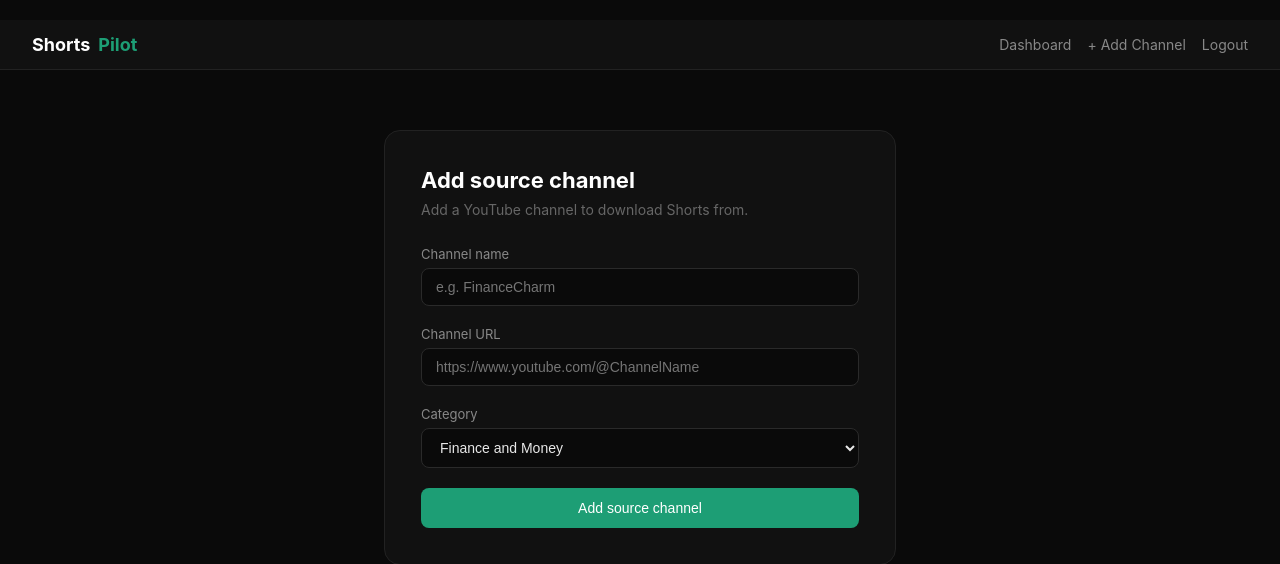
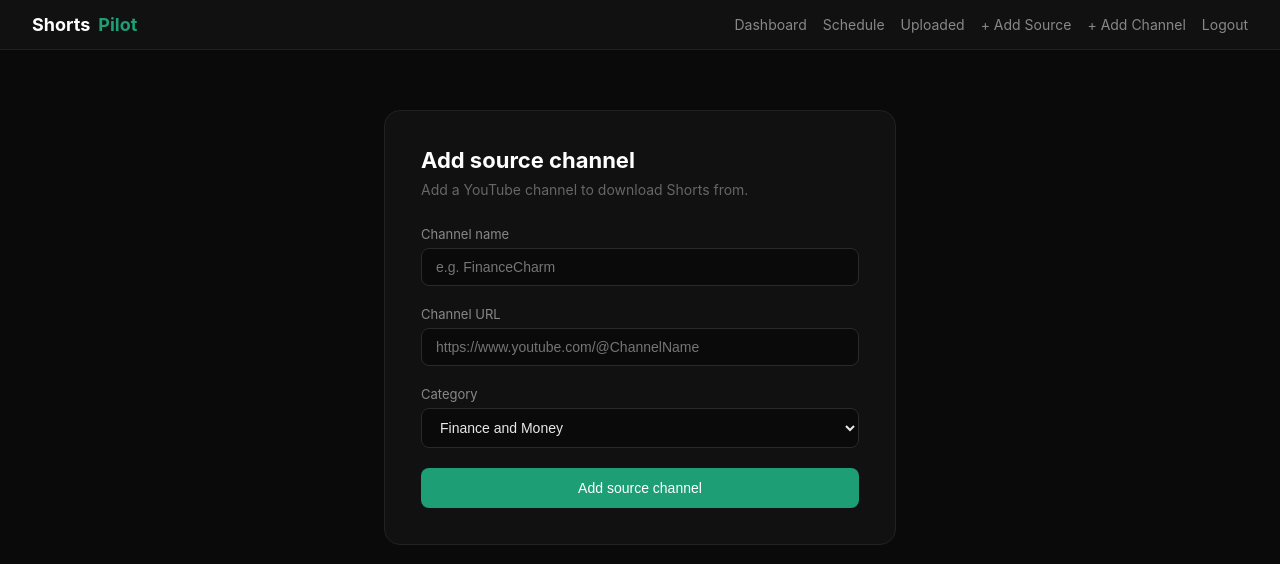
Before and after one commit to KaiClayton/shortspilot, a Flask app: page /add-source in a window 1280 px wide. Shown: the top 564 px of the page. Run offline with Flask 3, Linux system fonts and the light colour scheme; the visitor is signed in with stand-in values (Sample User, id 1); parts of the project's set-up code (start-up, migrations or seed data) failed here and were passed over.

Commit message:
Add nav links for schedule and uploaded

```diff
--- a/templates/base.html
+++ b/templates/base.html
@@ -6,7 +6,7 @@
 <title>ShortsPilot</title>
 <style>
 * { box-sizing: border-box; margin: 0; padding: 0; }
-body { font-family: -apple-system, BlinkMacSystemFont, 'Segoe UI', sans-serif; background: #0a0a0a; color: #e8e8e8; min-height: 100vh; }
+body { font-family: -apple-system, BlinkMacSystemFont, "Segoe UI", sans-serif; background: #0a0a0a; color: #e8e8e8; min-height: 100vh; }
 nav { background: #111; border-bottom: 1px solid #222; padding: 14px 32px; display: flex; align-items: center; justify-content: space-between; }
 .nav-logo { font-size: 18px; font-weight: 700; color: #fff; text-decoration: none; display: flex; align-items: center; gap: 8px; }
 .nav-logo span { color: #1D9E75; }
@@ -22,6 +22,7 @@
 .flash { padding: 12px 16px; border-radius: 8px; margin-bottom: 20px; font-size: 14px; }
 .flash.success { background: #0d2e22; border: 1px solid #1D9E75; color: #5DCAA5; }
 .flash.error { background: #2e0d0d; border: 1px solid #9E1D1D; color: #CA5D5D; }
+.nav-links a.active { color: #1D9E75; }
 </style>
 </head>
 <body>
@@ -30,7 +31,10 @@
   <div class="nav-links">
     {% if session.user_id %}
       <a href="/dashboard">Dashboard</a>
-      <a href="/add-source">+ Add Channel</a>
+      <a href="/schedule">Schedule</a>
+      <a href="/schedule?status=uploaded">Uploaded</a>
+      <a href="/add-source">+ Add Source</a>
+      <a href="/add-posting-channel">+ Add Channel</a>
       <a href="/logout">Logout</a>
     {% else %}
       <a href="/login">Login</a>
```
